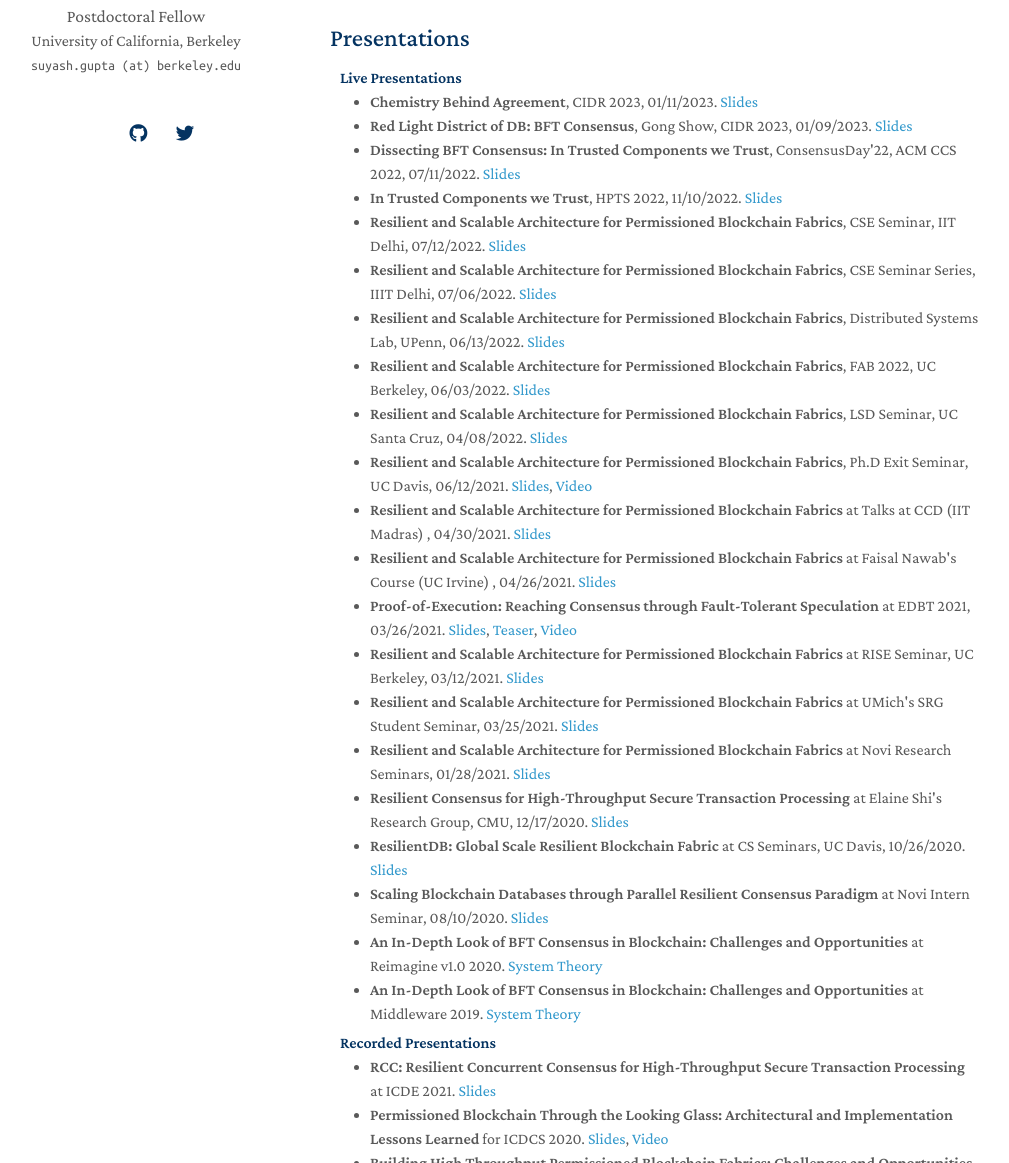
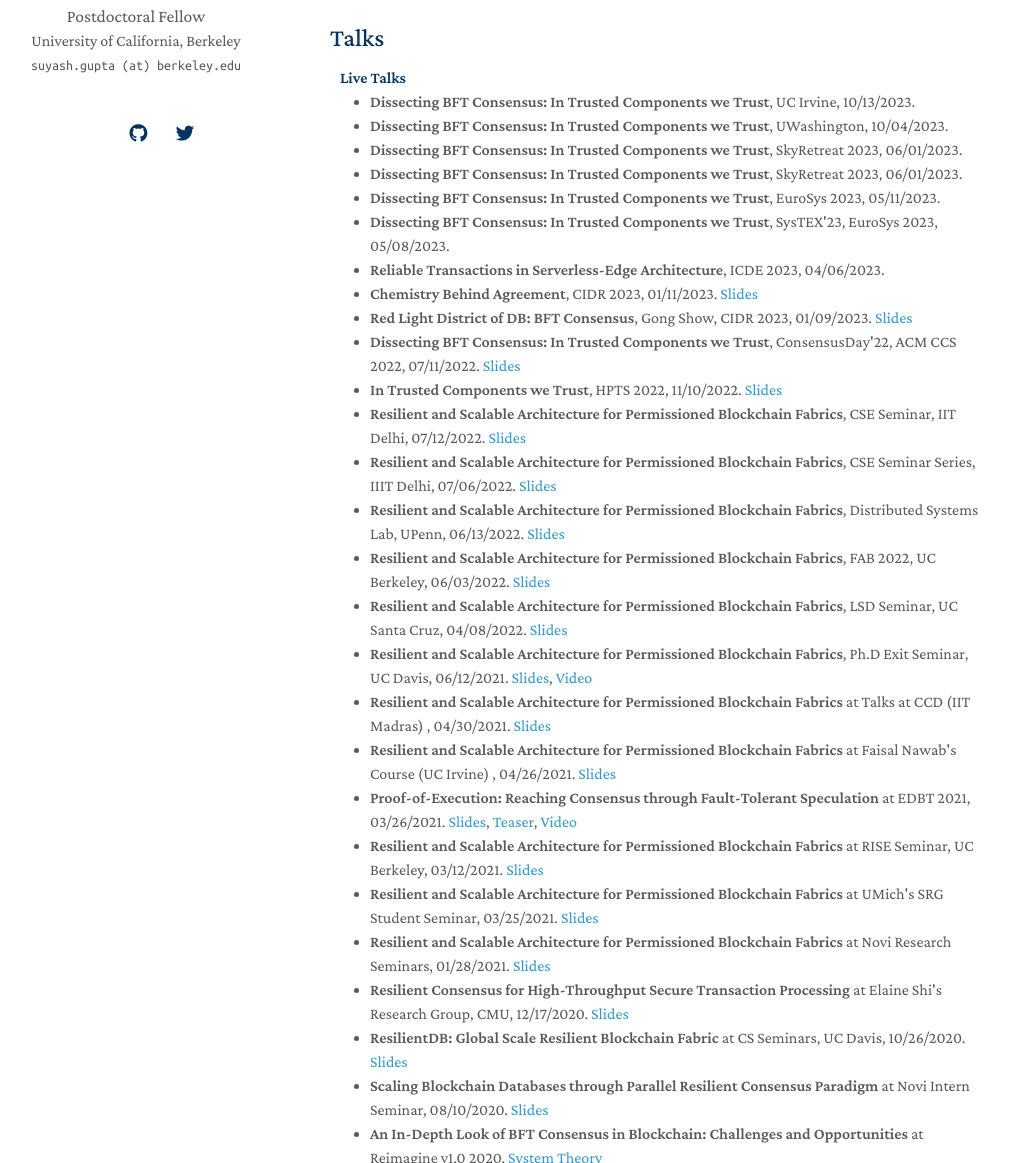
Before and after one commit to gupta-suyash/gupta-suyash.github.io, a Jekyll site: the page built from index.md, in a window 1280 px wide and 1400 px high, scrolled down 3974 px. Shown: the part 237-1400 px from the top of the window, without its empty margins (140-1149 px from the left). Built offline with Jekyll 4.4.1, drawn with Linux system fonts in a browser that asks for light colours; nearby versions of some CDN libraries; a style sheet for code colours, icons or effects is not loaded; our own code applies the rules of GitHub Pages for plain Markdown files.

Commit message:
update talks

```diff
--- a/_includes/presentations.md
+++ b/_includes/presentations.md
@@ -1,8 +1,29 @@
-## Presentations
+## Talks
 
-<h4 style="margin:0 10px 0;">Live Presentations</h4>
+<h4 style="margin:0 10px 0;">Live Talks</h4>
 
 <ul style="margin:0 0 5px;">
+	<li><b>Dissecting BFT Consensus: In Trusted Components we Trust</b>, UC Irvine, 10/13/2023.
+	</li>
+
+	<li><b>Dissecting BFT Consensus: In Trusted Components we Trust</b>, UWashington, 10/04/2023.
+	</li>
+
+	<li><b>Dissecting BFT Consensus: In Trusted Components we Trust</b>, SkyRetreat 2023, 06/01/2023.
+	</li>
+
+	<li><b>Dissecting BFT Consensus: In Trusted Components we Trust</b>, SkyRetreat 2023, 06/01/2023.
+	</li>
+
+	<li><b>Dissecting BFT Consensus: In Trusted Components we Trust</b>, EuroSys 2023, 05/11/2023.
+	</li>
+
+	<li><b>Dissecting BFT Consensus: In Trusted Components we Trust</b>, SysTEX'23, EuroSys 2023, 05/08/2023.
+	</li>
+
+	<li><b>Reliable Transactions in Serverless-Edge Architecture</b>, ICDE 2023, 04/06/2023.
+	</li>
+
 	<li><b>Chemistry Behind Agreement</b>, CIDR 2023, 01/11/2023.
 	<a href="assets/files/chemistry-cidr23.pptx">Slides</a>
 	</li>
@@ -91,7 +112,7 @@
 
 </ul>
 
-<h4 style="margin:0 10px 0;">Recorded Presentations</h4>
+<h4 style="margin:0 10px 0;">Recorded Talks</h4>
 
 <ul style="margin:0 0 5px;">
 	<li><b>RCC: Resilient Concurrent Consensus for High-Throughput Secure Transaction Processing</b> at ICDE 2021.
```
